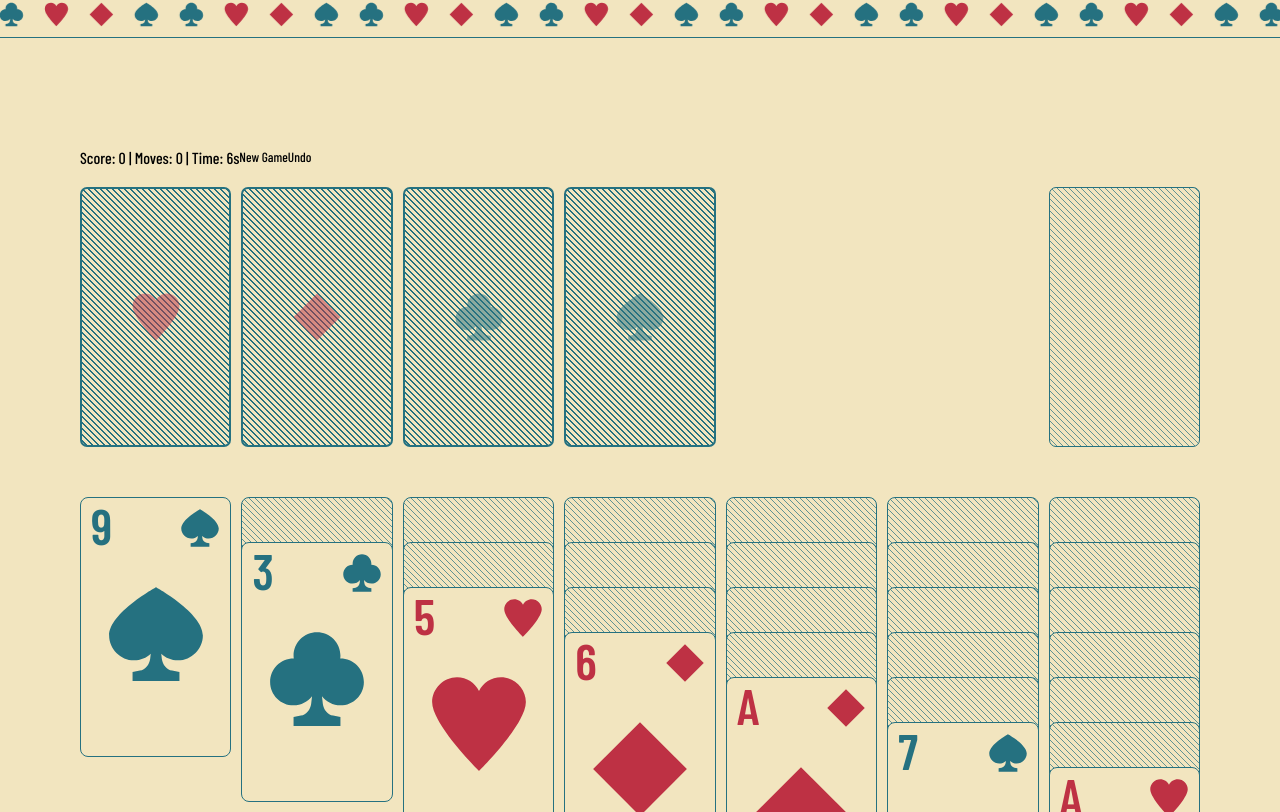
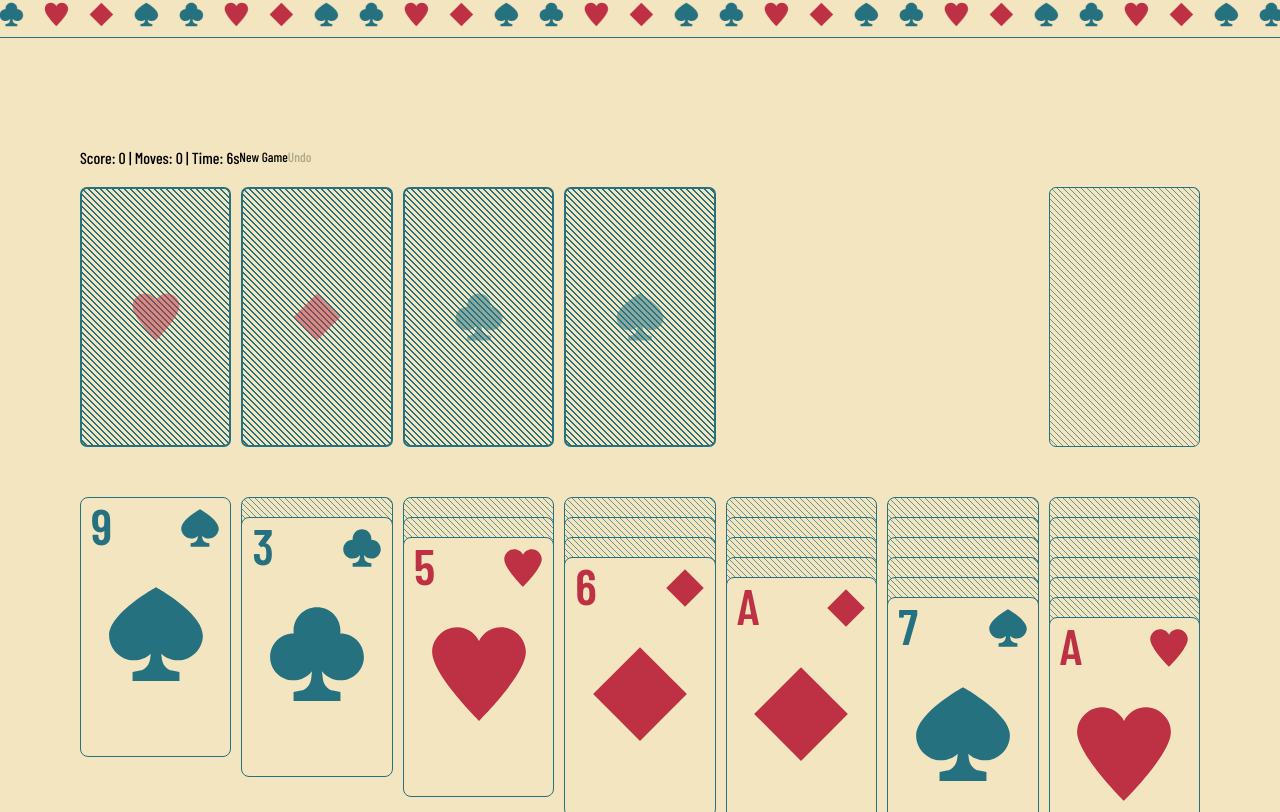
Before and after one commit to ChristianWare/solitaire, a Next.js app: page / in a window 1280 px wide. Shown: the part 1568-2380 px from the top of the page. Built offline with nearby package versions, Linux system fonts and the light colour scheme.

Commit message:
style fixes

```diff
--- a/package.json
+++ b/package.json
@@ -26,11 +26,5 @@
     "eslint": "^8",
     "eslint-config-next": "15.0.2",
     "typescript": "^5"
-  },
-   "overrides": {
-    "lottie-react": {
-      "react": "18.2.0",
-      "react-dom": "18.2.0"
-    }
   }
 }
--- a/src/app/page.tsx
+++ b/src/app/page.tsx
@@ -51,6 +51,16 @@ export default function SolitairePage() {
   const [score, setScore] = useState<number>(0);
   const [moves, setMoves] = useState<number>(0);
   const [time, setTime] = useState<number>(0);
+  const [history, setHistory] = useState<
+    {
+      tableau: Card[][];
+      foundations: Foundations;
+      stock: Card[];
+      waste: Card[];
+      score: number;
+      moves: number;
+    }[]
+  >([]);
 
   // ---------------------------
   // 2) ON MOUNT: NEW GAME, TIMER
@@ -337,16 +347,7 @@ function canPlaceOnTop(destColumn: Card[], card: Card) {
     }
   }
 
-  const [history, setHistory] = useState<
-    {
-      tableau: Card[][];
-      foundations: Foundations;
-      stock: Card[];
-      waste: Card[];
-      score: number;
-      moves: number;
-    }[]
-  >([]);
+
 
   function undoMove() {
     if (history.length === 0) return; // No moves to undo
@@ -382,7 +383,8 @@ function canPlaceOnTop(destColumn: Card[], card: Card) {
                 time={time}
                 onNewGame={startNewGame}
                 onUndo={undoMove}
-              />{" "}
+                canUndo={history.length > 0} // Add this prop
+              />
               <div className={styles.top}>
                 <div className={styles.foundationsArea}>
                   <Foundations
--- a/src/components/DropColumn/DropColumn.tsx
+++ b/src/components/DropColumn/DropColumn.tsx
@@ -67,7 +67,7 @@ export default function DropColumn({
         <div
           key={card.id}
           className={styles.cardWrapper}
-          style={{ marginBottom: "-215px" }}
+          style={{ marginBottom: card.faceUp ? "-205px" : "-240px" }} // Conditional margin
           onDoubleClick={() => onDoubleClickCard(colIndex, idx)}
         >
           {card.faceUp ? (
--- a/src/components/ScoreBoard/ScoreBoard.tsx
+++ b/src/components/ScoreBoard/ScoreBoard.tsx
@@ -6,6 +6,7 @@ interface ScoreBoardProps {
   time: number;
   onNewGame: () => void;
   onUndo: () => void;
+  canUndo: boolean; // Add this prop
 }
 
 export default function ScoreBoard({
@@ -14,13 +15,14 @@ export default function ScoreBoard({
   time,
   onNewGame,
   onUndo,
+  canUndo,
 }: ScoreBoardProps) {
   return (
     <section className={styles.container}>
       <div className={styles.content}>
         Score: {score} | Moves: {moves} | Time: {time}s
         <button onClick={onNewGame}>New Game</button>
-        <button onClick={onUndo} disabled={history.length === 0}>
+        <button onClick={onUndo} disabled={!canUndo}>
           Undo
         </button>
       </div>
```
Also changed, not shown: src/components/DropColumn/DropColumn.module.css (line endings or trailing spaces).
